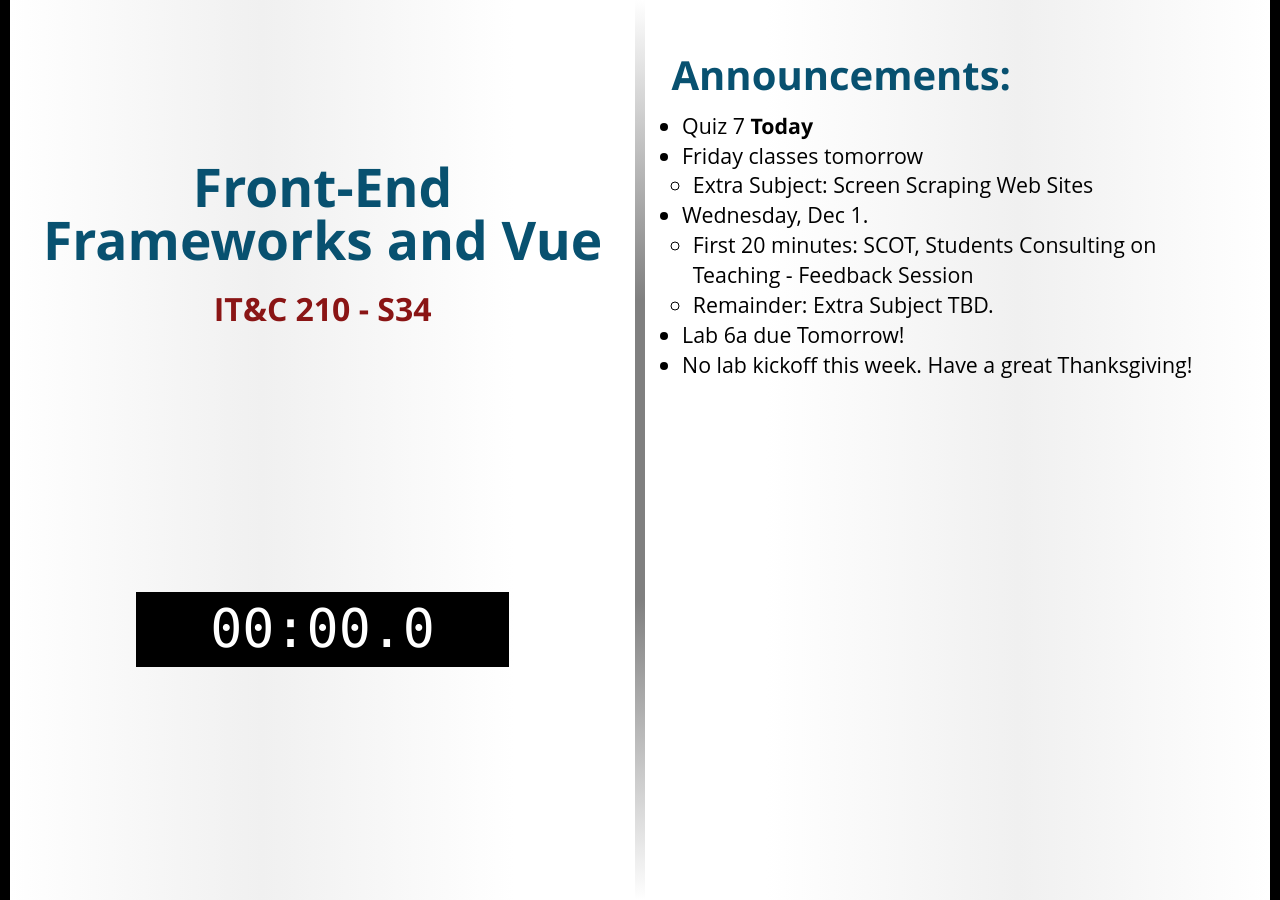
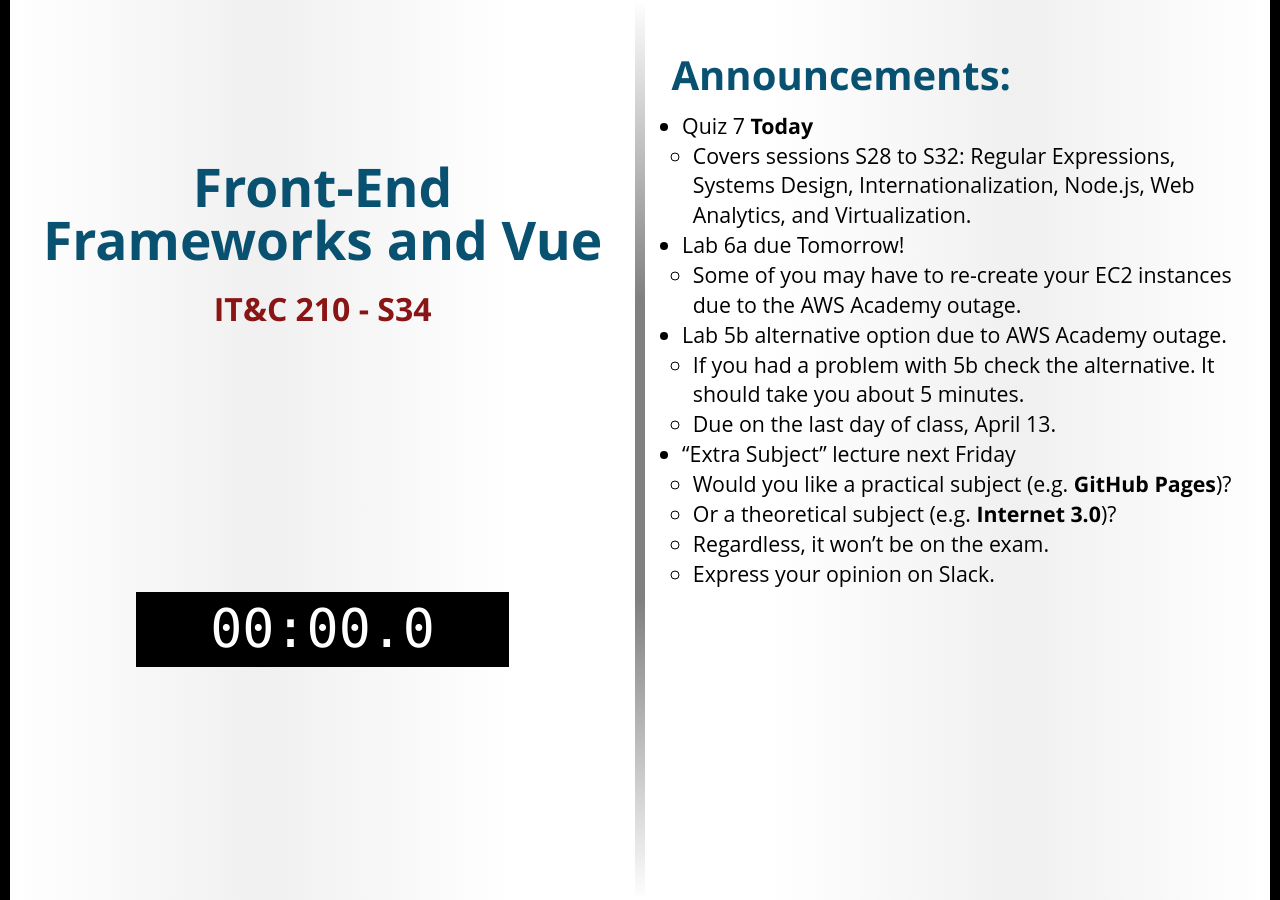
Before and after one commit to BYU-ITC-210/BYU-ITC-210.github.io, a Jekyll site: the page built from _welcome/S34.md, in a window 1280 px wide. Built offline with Jekyll 4.4.1, drawn with Linux system fonts in a browser that asks for light colours; some web fonts are replaced.

Commit message:
Welcome S34

```diff
--- a/_welcome/S34.md
+++ b/_welcome/S34.md
@@ -5,10 +5,14 @@ quiz: copper65
 ---
 
 * Quiz 7 **Today**
-* Friday classes tomorrow
-    * Extra Subject: Screen Scraping Web Sites
-* Wednesday, Dec 1.
-    * First 20 minutes: SCOT, Students Consulting on Teaching - Feedback Session
-    * Remainder: Extra Subject TBD.
+    * Covers sessions S28 to S32: Regular Expressions, Systems Design, Internationalization, Node.js, Web Analytics, and Virtualization.
 * Lab 6a due Tomorrow!
-* No lab kickoff this week. Have a great Thanksgiving!
+    * Some of you may have to re-create your EC2 instances due to the AWS Academy outage.
+* Lab 5b alternative option due to AWS Academy outage.
+    * If you had a problem with 5b check the alternative. It should take you about 5 minutes.
+    * Due on the last day of class, April 13.
+* "Extra Subject" lecture next Friday
+    * Would you like a practical subject (e.g. **GitHub Pages**)?
+    * Or a theoretical subject (e.g. **Internet 3.0**)?
+    * Regardless, it won't be on the exam.
+    * Express your opinion on Slack.
```
